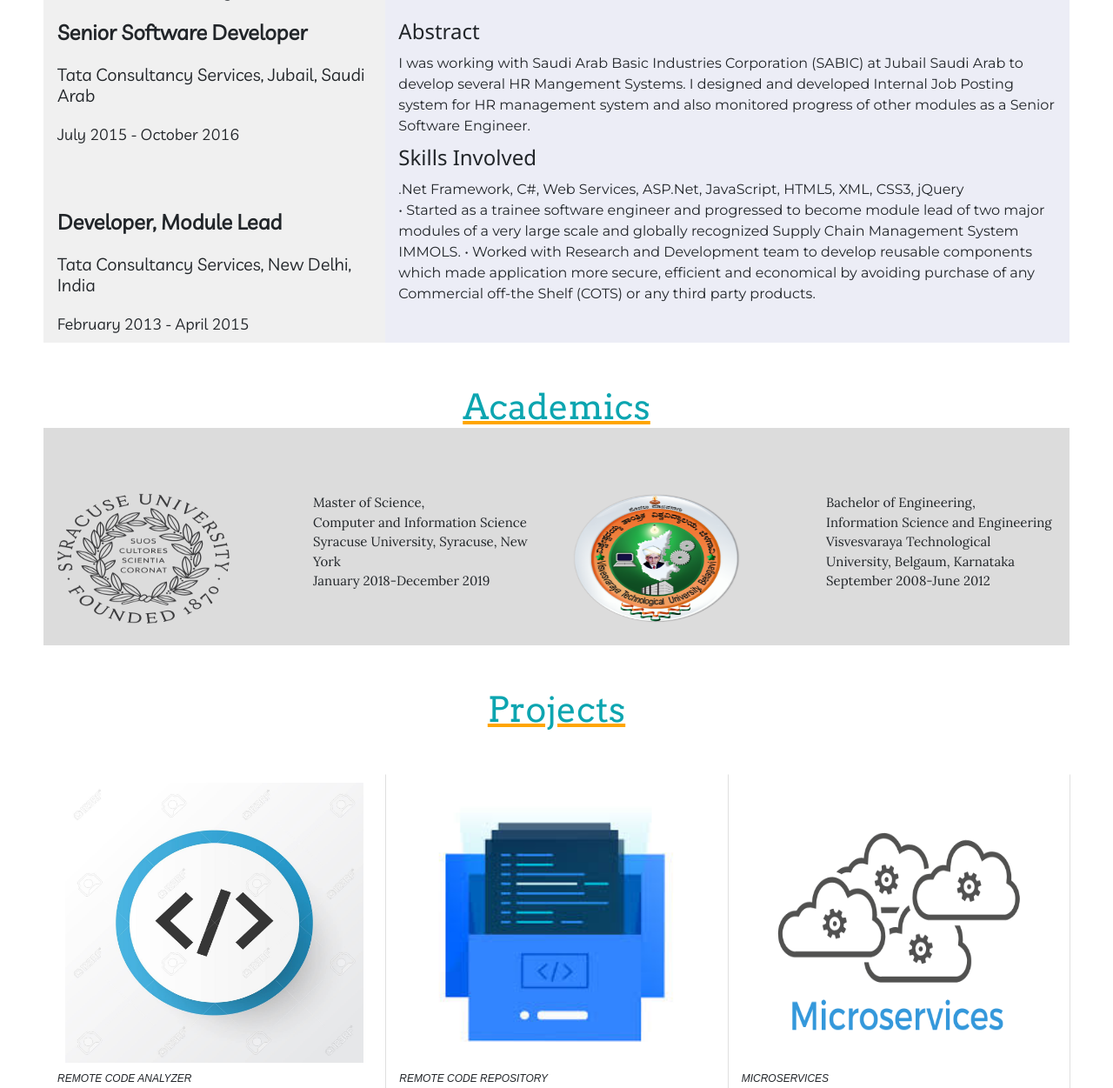
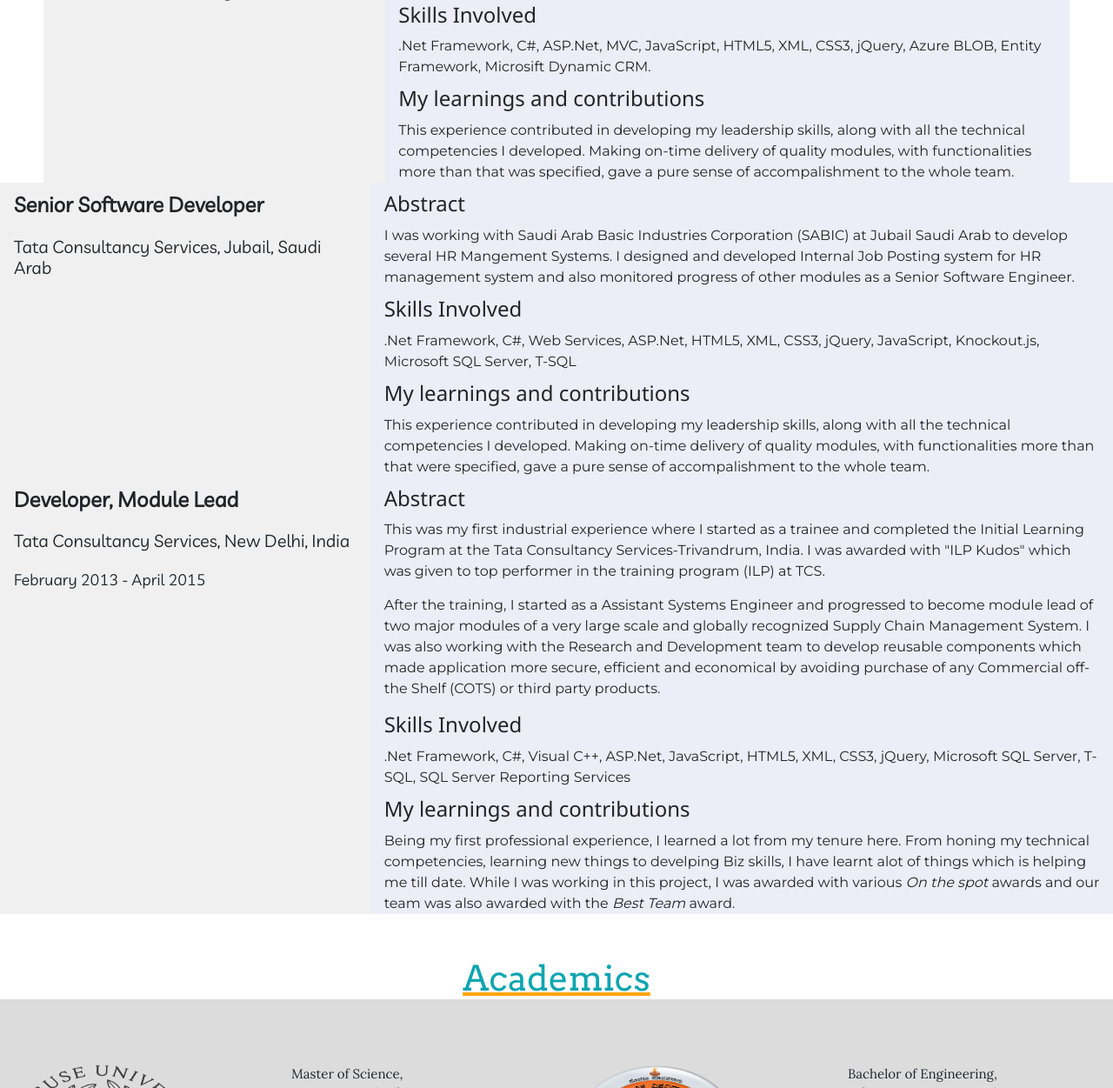
Before and after one commit to vaibfab/vaibfab.github.io, a plain HTML site: page index.html in a window 1280 px wide. Shown: the part 2620-3871 px from the top of the page at 87% size. Drawn offline with nearby package versions, Linux system fonts and the light colour scheme; a web font is replaced by a local one.

Commit message:
Experience details modofied

```diff
--- a/index.html
+++ b/index.html
@@ -211,13 +211,20 @@ helped me learn lot more about work ethics, professionalism and what not.
                         </table>
                     </div>
                     <div class="col-md-8" style="background-color: #ECEDF6;">
-					<h3> Abstract</h3>
+                        <h3> Abstract</h3>
                         <article class="myFont">
-                            I was leading development of HSB-Bupa insurance portal for Hang Seng Bank (HSB), Hong Kong.
-                            •	I was also involved in regular client interactions to support requirement management and timely and quality delivery of product modules.
-
+                            I was leading development of HSB-Bupa insurance portal for Hang Seng Bank (HSB), Hong Kong. Along with all the technical responsibilities, I was also involved in regular client interactions to support requirement management and timely and quality delivery of product modules.
                         </article>
-                    </div>
+                        <h3>Skills Involved </h3>
+                        <article class="myFont">
+                            .Net Framework, C#, ASP.Net, MVC, JavaScript, HTML5, XML, CSS3, jQuery, Azure BLOB, Entity Framework, Microsift Dynamic CRM.
+                        </article>
+                        <h3>My learnings and contributions</h3>
+                        <article class="myFont">
+                            This experience contributed in developing my leadership skills, along with all the technical competencies I developed. Making on-time delivery of quality modules, with functionalities more than that was specified, gave a pure sense of accompalishment
+                            to the whole team.
+                        </article>
+                    </div>                    </div>
 
                 </div>
                 <div class="row">
@@ -230,20 +237,25 @@ helped me learn lot more about work ethics, professionalism and what not.
                                 <td><h4 class="titleFont" style="font-weight:normal;">Tata Consultancy Services, Jubail, Saudi Arab</h4></td>
                             </tr>
                             <tr>
-                                <td><h5 class="titleFont" style="font-weight:lighter;">July 2015 - October 2016</h5></td>
+                                <!-- <td><h5 class="titleFont" style="font-weight:lighter;">July 2015 - October 2016</h5></td> -->
                             </tr>
                         </table>
                     </div>
                     <div class="col-md-8" style="background-color: #ECEDF6;">
 					<h3>Abstract</h3>
                         <article class="myFont">
-						I was working with Saudi Arab Basic Industries Corporation (SABIC) at Jubail Saudi Arab to develop several HR Mangement Systems.
+                            I was working with Saudi Arab Basic Industries Corporation (SABIC) at Jubail Saudi Arab to develop several HR Mangement Systems.
                             I designed and developed Internal Job Posting system for HR management system and also monitored progress of other modules as a Senior Software Engineer.
                         </article>
-						<h3>Skills Involved </h3>
-						<article class="myFont">
-						.Net Framework, C#, Web Services, ASP.Net, JavaScript, HTML5, XML, CSS3, jQuery
-						</article>
+                        <h3>Skills Involved </h3>
+                        <article class="myFont">
+                            .Net Framework, C#, Web Services, ASP.Net, HTML5, XML, CSS3, jQuery, JavaScript, Knockout.js, Microsoft SQL Server, T-SQL
+                        </article>
+                        <h3>My learnings and contributions</h3>
+                        <article class="myFont">
+                            This experience contributed in developing my leadership skills, along with all the technical competencies I developed. Making on-time delivery of quality modules, with functionalities more than that were specified, gave a pure sense of accompalishment
+                            to the whole team.
+                        </article>
                     </div>
 
                 </div>
@@ -262,10 +274,22 @@ helped me learn lot more about work ethics, professionalism and what not.
                         </table>
                     </div>
                     <div class="col-md-8" style="background-color: #ECEDF6;">
+                        <h3>Abstract</h3>
                         <article class="myFont">
-                            •	Started as a trainee software engineer and progressed to become module lead of two major modules of a very large scale and globally recognized Supply Chain Management System IMMOLS.
-                            •	Worked with Research and Development team to develop reusable components which made application more secure, efficient and economical by avoiding purchase of any Commercial off-the Shelf (COTS) or any third party products.
-
+                            <p>This was my first industrial experience where I started as a trainee and completed the Initial Learning Program at the Tata Consultancy Services-Trivandrum, India. I was awarded with "ILP Kudos" which was given to top performer in the training program (ILP) at TCS.</p>
+                            <p>
+                                After the training, I started as a Assistant Systems Engineer and progressed to become module lead of two major modules of a very large scale and globally recognized Supply Chain Management System. I was also working with the Research and Development team to develop reusable components which made application more secure,
+                                efficient and economical by avoiding purchase of any Commercial off-the Shelf (COTS) or third party products.
+                            </p>
+                        </article>
+                        <h3>Skills Involved </h3>
+                        <article class="myFont">
+                            .Net Framework, C#, Visual C++, ASP.Net, JavaScript, HTML5, XML, CSS3, jQuery, Microsoft SQL Server, T-SQL, SQL Server Reporting Services
+                        </article>
+                        <h3>My learnings and contributions</h3>
+                        <article class="myFont">
+                            Being my first professional experience, I learned a lot from my tenure here. From honing my technical competencies, learning new things to develping Biz skills, I have learnt alot of things which is helping me till date. While I was working in this project, I was awarded
+                            with various <i>On the spot</i> awards and our team was also awarded with the <i>Best Team</i> award.
                         </article>
                     </div>
 
```
